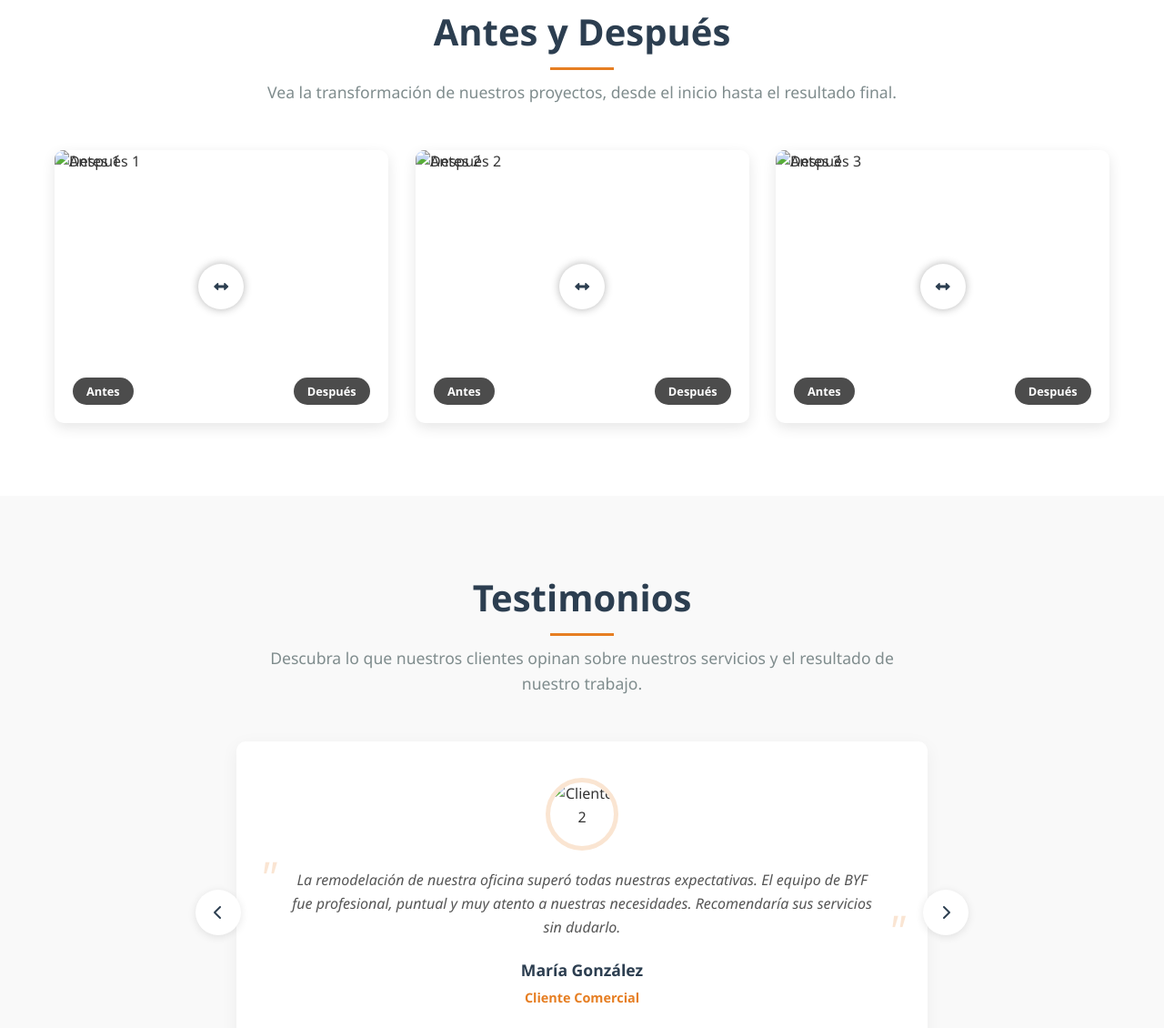
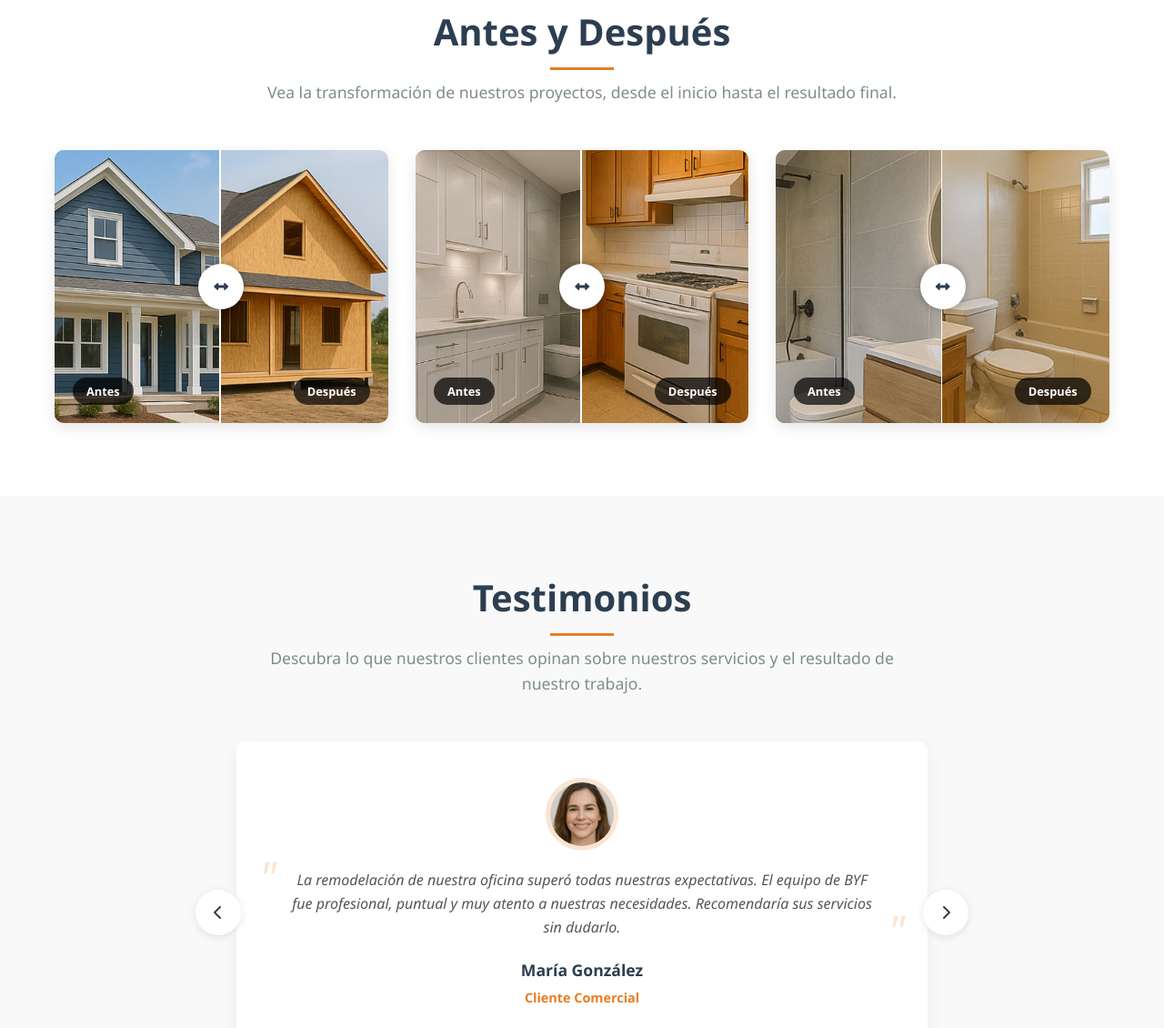
Before and after one commit to FabianIMV/byf-construcciones, a plain HTML site: page index.html in a window 1280 px wide. Shown: the part 3849-4979 px from the top of the page at 91% size. Drawn offline with nearby package versions, Linux system fonts and the light colour scheme.

Commit message:
Se añaden imagenes

```diff
--- a/index.html
+++ b/index.html
@@ -1519,10 +1519,10 @@
             <div class="before-after-container">
                 <div class="comparison" data-aos="zoom-in" data-aos-delay="100">
                     <div class="before-image">
-                        <img src="/api/placeholder/400/300" alt="Antes 1">
+                        <img src="./casaantes.png" alt="Antes 1">
                     </div>
                     <div class="after-image">
-                        <img src="/api/placeholder/400/300" alt="Después 1">
+                        <img src="./casadespues.png" alt="Después 1">
                     </div>
                     <div class="slider">
                         <i class="fas fa-arrows-alt-h"></i>
@@ -1534,10 +1534,10 @@
                 </div>
                 <div class="comparison" data-aos="zoom-in" data-aos-delay="200">
                     <div class="before-image">
-                        <img src="/api/placeholder/400/300" alt="Antes 2">
+                        <img src="./cocinaantes.png" alt="Antes 2">
                     </div>
                     <div class="after-image">
-                        <img src="/api/placeholder/400/300" alt="Después 2">
+                        <img src="./cocinadespues.png" alt="Después 2">
                     </div>
                     <div class="slider">
                         <i class="fas fa-arrows-alt-h"></i>
@@ -1549,10 +1549,10 @@
                 </div>
                 <div class="comparison" data-aos="zoom-in" data-aos-delay="300">
                     <div class="before-image">
-                        <img src="/api/placeholder/400/300" alt="Antes 3">
+                        <img src="./bañoantes.png" alt="Antes 3">
                     </div>
                     <div class="after-image">
-                        <img src="/api/placeholder/400/300" alt="Después 3">
+                        <img src="./bañodespues.png" alt="Después 3">
                     </div>
                     <div class="slider">
                         <i class="fas fa-arrows-alt-h"></i>
@@ -1577,7 +1577,7 @@
             <div class="testimonial-slider" data-aos="fade-up">
                 <div class="testimonial-slide active">
                     <div class="client-image">
-                        <img src="/api/placeholder/100/100" alt="Cliente 1">
+                        <img src="./cliente1.png" alt="Cliente 1">
                     </div>
                     <div class="testimonial-text">
                         <p>BYF Construcciones transformó nuestra casa en un hogar moderno y acogedor. Su equipo
@@ -1591,7 +1591,7 @@
                 </div>
                 <div class="testimonial-slide">
                     <div class="client-image">
-                        <img src="/api/placeholder/100/100" alt="Cliente 2">
+                        <img src="./cliente2.png" alt="Cliente 2">
                     </div>
                     <div class="testimonial-text">
                         <p>La remodelación de nuestra oficina superó todas nuestras expectativas. El equipo de BYF fue
@@ -1605,7 +1605,7 @@
                 </div>
                 <div class="testimonial-slide">
                     <div class="client-image">
-                        <img src="/api/placeholder/100/100" alt="Cliente 3">
+                        <img src="./cliente3.png" alt="Cliente 3">
                     </div>
                     <div class="testimonial-text">
                         <p>Contratamos a BYF para la construcción de nuestra casa de playa y quedamos encantados con el
```
Also changed, not shown: bañoantes.png (added), bañodespues.png (added), casaantes.png (added), casadespues.png (added), cliente1.png (added), cliente2.png (added), cliente3.png (added), cocinaantes.png (added), cocinadespues.png (added).
